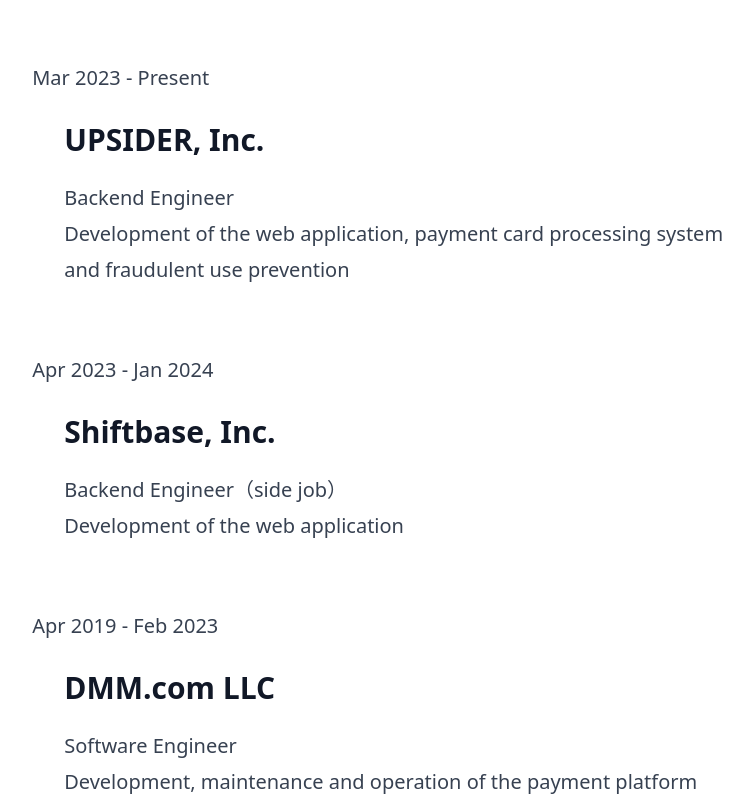
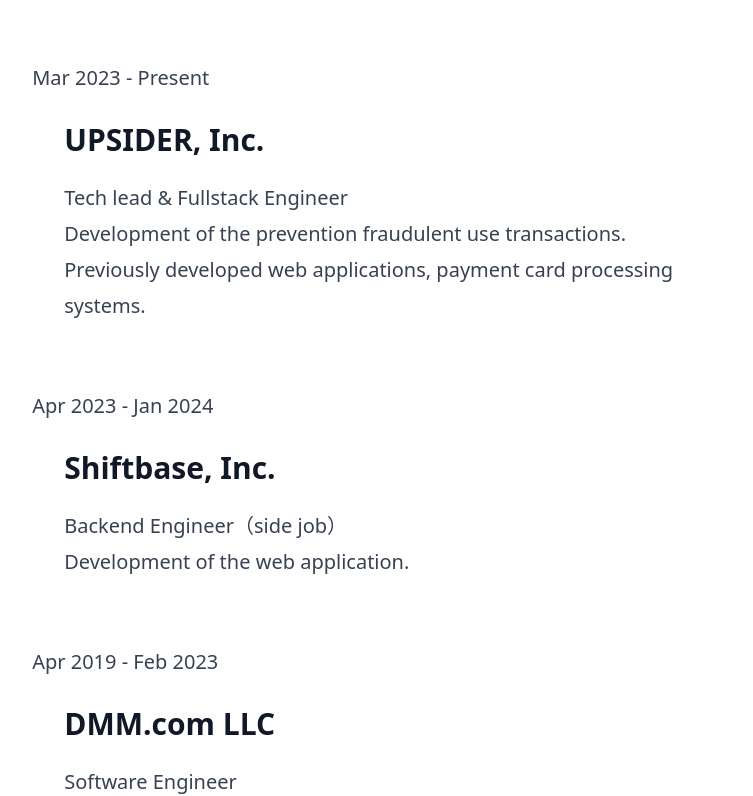
Before and after one commit to Ryu236/portfolio, a Next.js app: page / in a window 1280 px wide. Shown: the part 713-1509 px from the top of the page, without its empty margins (252-1005 px from the left). Built offline with nearby package versions, Linux system fonts and the light colour scheme; no server answers.

Commit message:
feat(resume): Update resume of UPSIDER (#683)

```diff
--- a/components/resume.tsx
+++ b/components/resume.tsx
@@ -10,9 +10,9 @@
           <p>Mar 2023 - Present</p>
           <div className="ml-8">
             <h3 className="dark:text-white">UPSIDER, Inc.</h3>
-            Backend Engineer <br />
-            Development of the web application, payment card processing system
-            and fraudulent use prevention
+            Tech lead & Fullstack Engineer <br />
+            Development of the prevention fraudulent use transactions. <br />
+            Previously developed web applications, payment card processing systems.
           </div>
         </div>
         <div>
@@ -20,7 +20,7 @@
           <div className="ml-8">
             <h3 className="dark:text-white">Shiftbase, Inc.</h3>
             Backend Engineer（side job） <br />
-            Development of the web application
+            Development of the web application.
           </div>
         </div>
         <div>
@@ -28,7 +28,7 @@
           <div className="ml-8">
             <h3 className="dark:text-white">DMM.com LLC</h3>
             Software Engineer <br />
-            Development, maintenance and operation of the payment platform
+            Development, maintenance and operation of the payment platform.
           </div>
         </div>
         <div>
@@ -36,7 +36,7 @@
           <div className="ml-8">
             <h3 className="dark:text-white">GANGAN, Inc.</h3>
             Backend Engineer（side job） <br />
-            Development of the application
+            Development of the application.
           </div>
         </div>
         <div>
@@ -44,7 +44,7 @@
           <div className="ml-8">
             <h3 className="dark:text-white">Eureka, Inc.</h3>
             Internship <br />
-            Development of Android application
+            Development of Android application.
           </div>
         </div>
         <div>
@@ -52,7 +52,7 @@
           <div className="ml-8">
             <h3 className="dark:text-white">Sony Corporation</h3>
             Internship <br />
-            Development of embedded system
+            Development of embedded system.
           </div>
         </div>
       </div>
```
Also changed, not shown: 1 other file (tests, documents, lock files or other folders).
